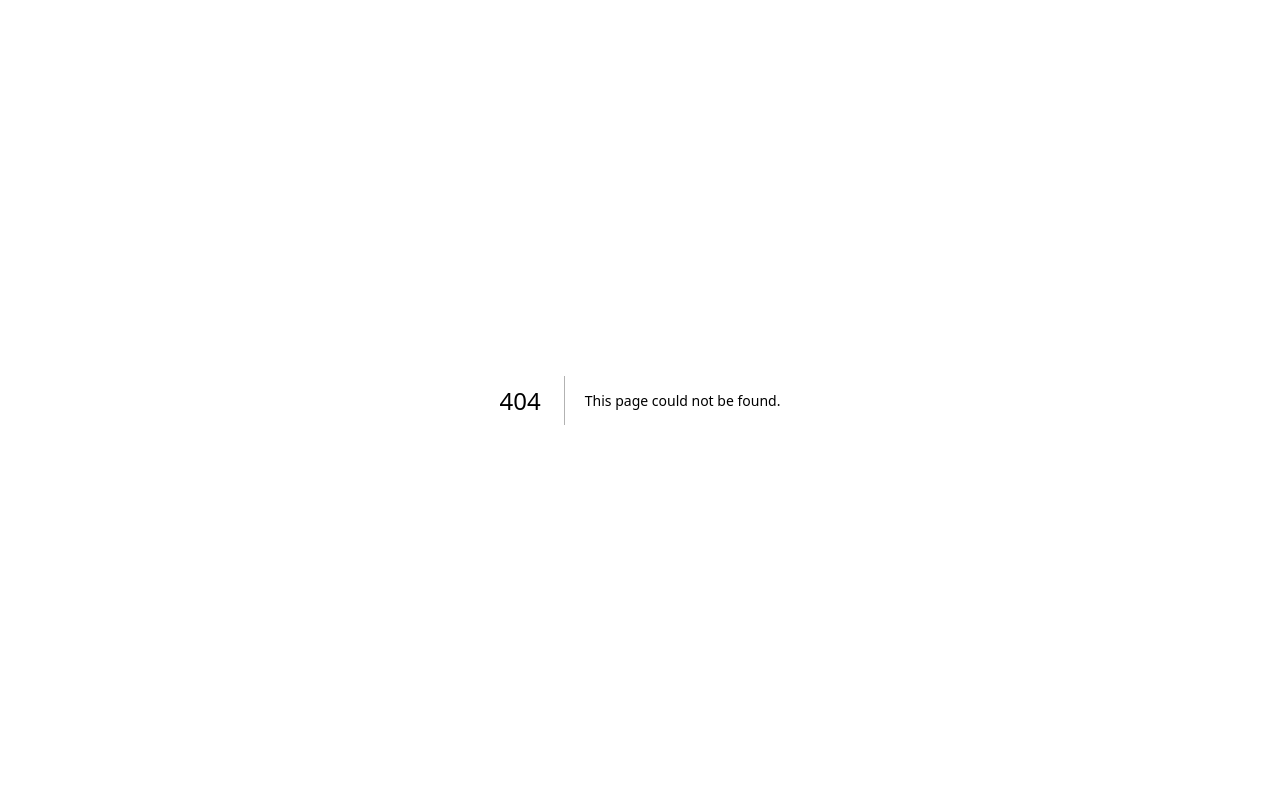
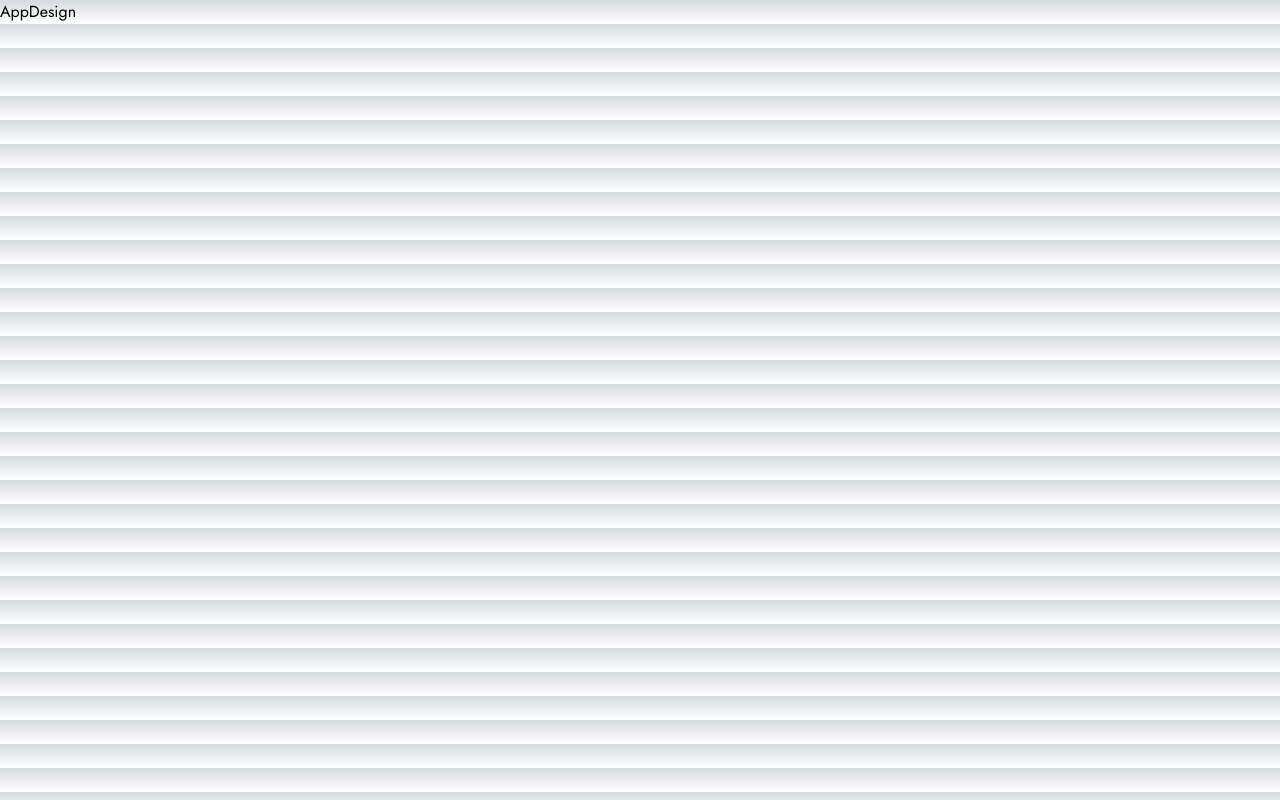
Before and after one commit to nicknjagi/designo-multi-page-website, a Next.js app: page /app-design in a window 1280 px wide. Before the commit this address had no page. Built offline with nearby package versions, Linux system fonts and the light colour scheme.

Commit message:
feat: create page.js

```diff
--- /dev/null
+++ b/app/app-design/page.js
@@ -0,0 +1,6 @@
+const AppDesign = () => {
+  return (
+    <div>AppDesign</div>
+  )
+}
+export default AppDesign
```
